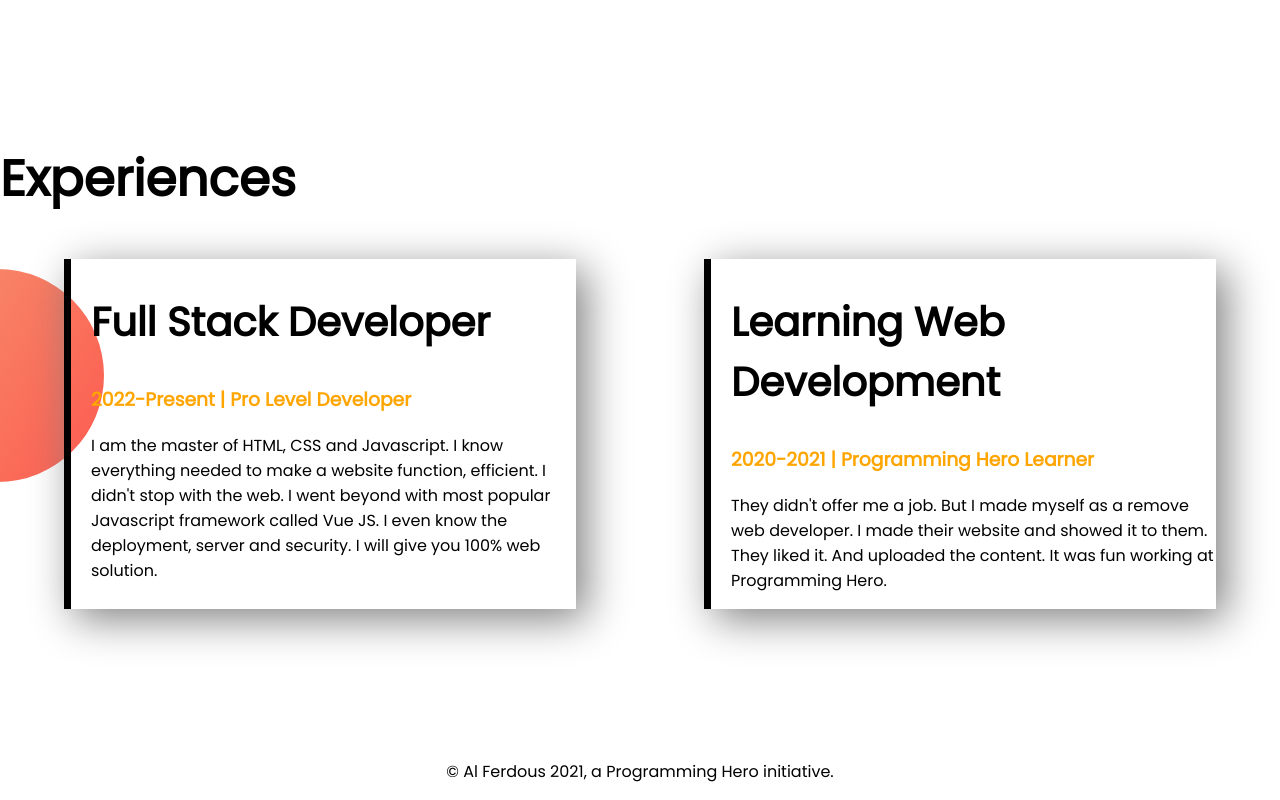
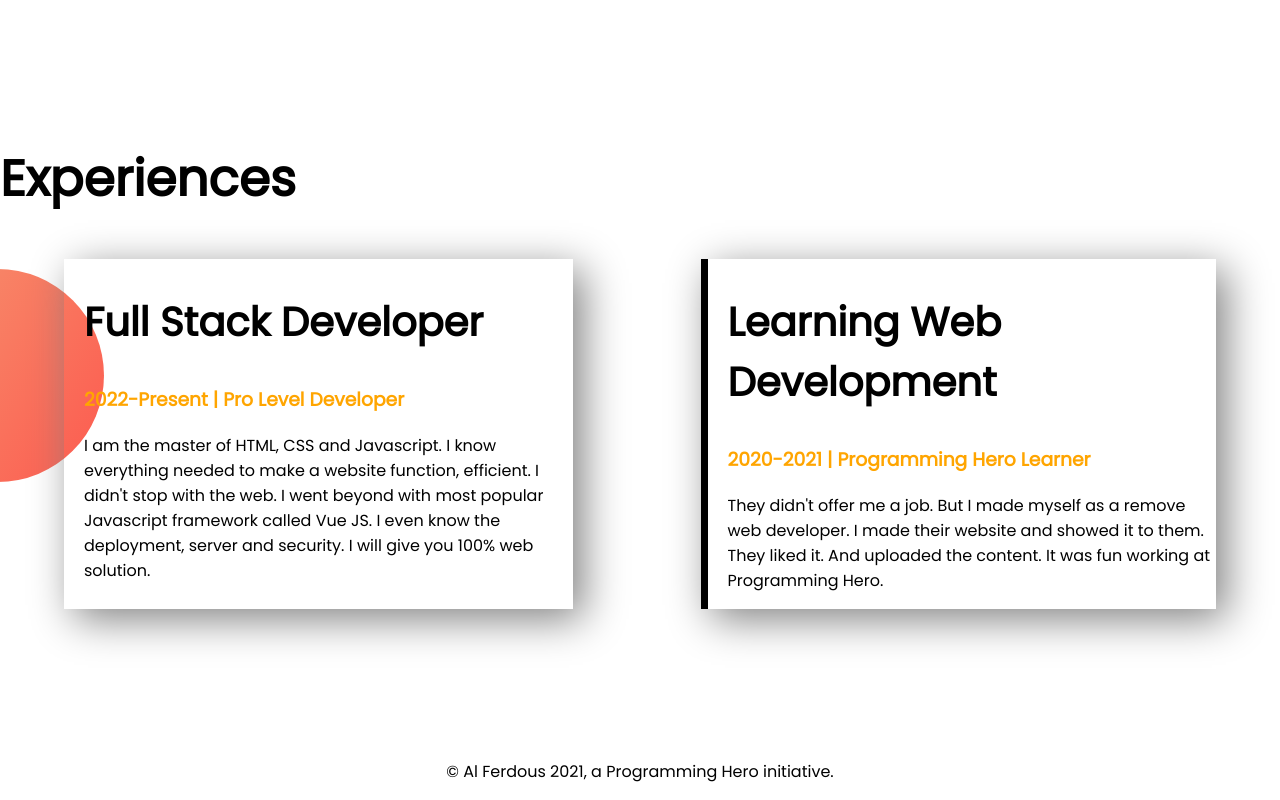
Before and after one commit to Al-Ferdous/developer-portfolio, a plain HTML site: page index.html in a window 1280 px wide. Shown: the part 1185-1985 px from the top of the page. Drawn offline with Linux system fonts and the light colour scheme.

Commit message:
last added

```diff
--- a/style.css
+++ b/style.css
@@ -58,11 +58,7 @@ h2{
     border-image: linear-gradient( blue cyan);
     border-image-slice: 1;
 }
-#full-stack-experience{
-    border-left: 7px solid;
-    border-image: linear-gradient(salmon tomato);
-    border-image-slice: 1;
-}
+
 footer p {
     text-align: center;
 }
```
